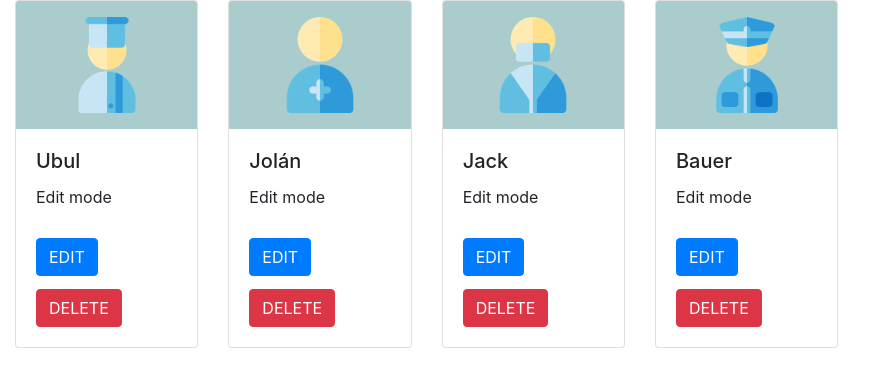
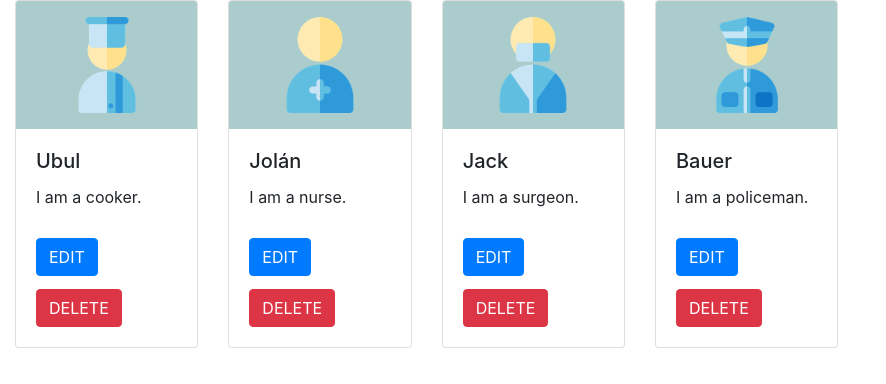
Before and after one commit to sd4v/webprog-next-app, a Next.js app: page / in a window 1280 px wide. Shown: the top 384 px of the page, without its empty margins (0-886 px from the left). Built offline with nearby package versions, Linux system fonts and the light colour scheme.

Commit message:
Fix ViewMember component: pass occupation prop as well

```diff
--- a/components/Member.js
+++ b/components/Member.js
@@ -30,8 +30,16 @@ function Member({ id, name, occupation, saveMember }) {
       />
       <Card.Body>
         {!editing
-          ? <ViewMember name={name} setEditing={setEditing}/>
-          : <EditMember setEditing={setEditing}/>
+          ? <ViewMember name={name}
+                        occupation={occupation}
+                        setEditing={setEditing}
+            />
+          : <EditMember setEditing={setEditing}
+                        saveMember={saveMember}
+                        id={id}
+                        name={name}
+                        occupation={occupation}
+            />
         }
       </Card.Body>
     </Card>
--- a/components/ViewMember.js
+++ b/components/ViewMember.js
@@ -3,7 +3,7 @@ import { Card, Row, Col, Button } from "react-bootstrap";
 import styles from "./Member.module.css";
 
 
-function ViewMember({ name, setEditing }) {
+function ViewMember({ name, occupation, setEditing }) {
 
   const onEditClick = () => setEditing(true);
 
@@ -13,7 +13,7 @@ function ViewMember({ name, setEditing }) {
     <>
       <Card.Title>{name}</Card.Title>
       <Card.Text>
-        Edit mode
+        I am a {occupation}.
       </Card.Text>
       <Row className={styles.buttonRow}>
         <Col>
```
